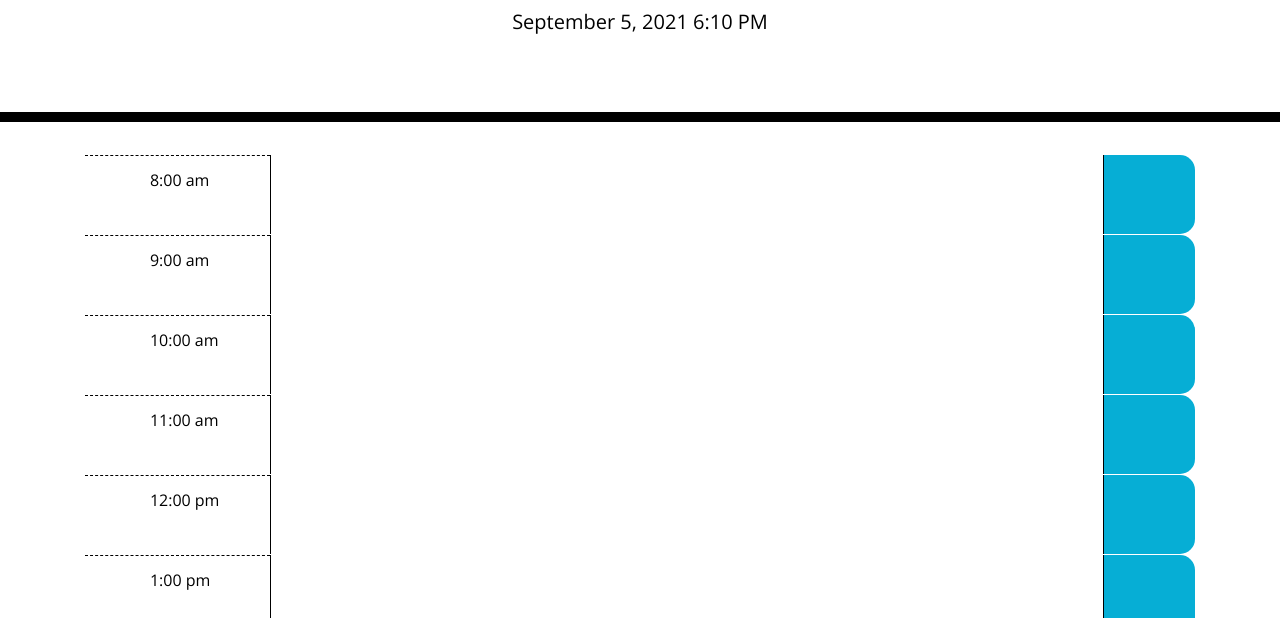
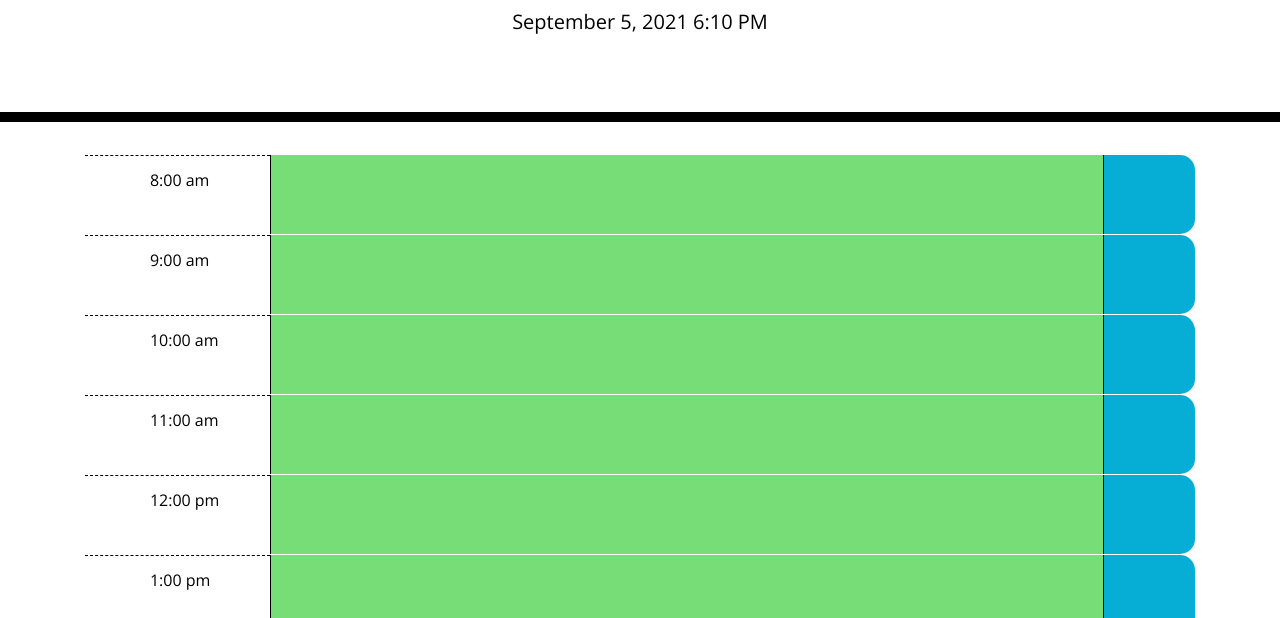
Before and after one commit to ForeytKL22/Weekly-schedule, a plain HTML site: page index.html in a window 1280 px wide. Shown: the part 182-800 px from the top of the page. Drawn offline with nearby package versions, Linux system fonts and the light colour scheme; a web font is replaced by a local one.

Commit message:
completed color codes

```diff
--- a/index.html
+++ b/index.html
@@ -43,7 +43,7 @@
           <div class="col-2 hour">
             8:00 am
           </div>
-          <textarea id="8-hour" class="col-9 description">
+          <textarea id="8" class="col-9 description">
           </textarea>
           <div class="col-1 saveBtn">
             <span class="oi oi-check ml-3"></span>
@@ -58,7 +58,7 @@
           <div class="col-2 hour">
             9:00 am
           </div>
-          <textarea id="9-hour" class="col-9 description">
+          <textarea id="9" class="col-9 description">
           </textarea>
           <div class="col-1 saveBtn">
             <span class="oi oi-check ml-3"></span>
@@ -73,7 +73,7 @@
           <div class="col-2 hour">
             10:00 am
           </div>
-          <textarea id="10-hour" class="col-9 description">
+          <textarea id="10" class="col-9 description">
           </textarea>
           <div class="col-1 saveBtn">
             <span class="oi oi-check ml-3"></span>
@@ -88,7 +88,7 @@
           <div class="col-2 hour">
             11:00 am
           </div>
-          <textarea id="11-hour" class="col-9 description">
+          <textarea id="11" class="col-9 description">
           </textarea>
           <div class="col-1 saveBtn">
             <span class="oi oi-check ml-3"></span>
@@ -103,7 +103,7 @@
           <div class="col-2 hour">
             12:00 pm
           </div>
-          <textarea id="12-hour" class="col-9 description">
+          <textarea id="12" class="col-9 description">
           </textarea>
           <div class="col-1 saveBtn">
             <span class="oi oi-check ml-3"></span>
@@ -118,7 +118,7 @@
           <div class="col-2 hour">
             1:00 pm
           </div>
-          <textarea id="1-hour" class="col-9 description">
+          <textarea id="13" class="col-9 description">
           </textarea>
           <div class="col-1 saveBtn">
             <span class="oi oi-check ml-3"></span>
@@ -133,7 +133,7 @@
           <div class="col-2 hour">
             2:00 pm
           </div>
-          <textarea id="2-hour" class="col-9 description">
+          <textarea id="14" class="col-9 description">
           </textarea>
           <div class="col-1 saveBtn">
             <span class="oi oi-check ml-3"></span>
@@ -148,7 +148,7 @@
           <div class="col-2 hour">
             3:00 pm
           </div>
-          <textarea id="3-hour" class="col-9 description">
+          <textarea id="15" class="col-9 description">
           </textarea>
           <div class="col-1 saveBtn">
             <span class="oi oi-check ml-3"></span>
@@ -163,7 +163,7 @@
           <div class="col-2 hour">
             4:00 pm
           </div>
-          <textarea id="4-hour" class="col-9 description">
+          <textarea id="16" class="col-9 description">
           </textarea>
           <div class="col-1 saveBtn">
             <span class="oi oi-check ml-3"></span>
@@ -178,7 +178,7 @@
           <div class="col-2 hour">
             5:00 pm
           </div>
-          <textarea id="5-hour" class="col-9 description">
+          <textarea id="17" class="col-9 description">
           </textarea>
           <div class="col-1 saveBtn">
             <span class="oi oi-check ml-3"></span>
--- a/script.js
+++ b/script.js
@@ -1,6 +1,5 @@
 var currentDate = moment().format('LLL');
 document.getElementById("currentDay").innerHTML = currentDate;
-
 
 
 
@@ -10,46 +9,50 @@ $(".saveBtn").on("click", function() {
     var hourBlock = $(this).prev().attr("id");
     var description = $(this).prev().val();
     localStorage.setItem(hourBlock, description);
-
 });
 
 
 var loadDescription = function() {
-    var retrieveDescription8 = localStorage.getItem("8-hour");
-    document.getElementById("8-hour").innerHTML = retrieveDescription8;
-    var retrieveDescription9 = localStorage.getItem("9-hour");
-    document.getElementById("9-hour").innerHTML = retrieveDescription9;
-    var retrieveDescription10 = localStorage.getItem("10-hour");
-    document.getElementById("10-hour").innerHTML = retrieveDescription10;
-    var retrieveDescription11 = localStorage.getItem("11-hour");
-    document.getElementById("11-hour").innerHTML = retrieveDescription11;
-    var retrieveDescription12 = localStorage.getItem("12-hour");
-    document.getElementById("12-hour").innerHTML = retrieveDescription12;
-    var retrieveDescription1 = localStorage.getItem("1-hour");
-    document.getElementById("1-hour").innerHTML = retrieveDescription1;
-    var retrieveDescription2 = localStorage.getItem("2-hour");
-    document.getElementById("2-hour").innerHTML = retrieveDescription2;
-    var retrieveDescription3 = localStorage.getItem("3-hour");
-    document.getElementById("3-hour").innerHTML = retrieveDescription3;
-    var retrieveDescription4 = localStorage.getItem("4-hour");
-    document.getElementById("4-hour").innerHTML = retrieveDescription4;
-    var retrieveDescription5 = localStorage.getItem("5-hour");
-    document.getElementById("5-hour").innerHTML = retrieveDescription5;
+    var retrieveDescription8 = localStorage.getItem("8");
+    document.getElementById("8").innerHTML = retrieveDescription8;
+    var retrieveDescription9 = localStorage.getItem("9");
+    document.getElementById("9").innerHTML = retrieveDescription9;
+    var retrieveDescription10 = localStorage.getItem("10");
+    document.getElementById("10").innerHTML = retrieveDescription10;
+    var retrieveDescription11 = localStorage.getItem("11");
+    document.getElementById("11").innerHTML = retrieveDescription11;
+    var retrieveDescription12 = localStorage.getItem("12");
+    document.getElementById("12").innerHTML = retrieveDescription12;
+    var retrieveDescription1 = localStorage.getItem("13");
+    document.getElementById("13").innerHTML = retrieveDescription1;
+    var retrieveDescription2 = localStorage.getItem("14");
+    document.getElementById("14").innerHTML = retrieveDescription2;
+    var retrieveDescription3 = localStorage.getItem("15");
+    document.getElementById("15").innerHTML = retrieveDescription3;
+    var retrieveDescription4 = localStorage.getItem("16");
+    document.getElementById("16").innerHTML = retrieveDescription4;
+    var retrieveDescription5 = localStorage.getItem("17");
+    document.getElementById("17").innerHTML = retrieveDescription5;
+};
+
+
+
+
+
+function colorTimes() {
+    for (let i = 8; i <= 17; i++) {
+        var checkHour = $('#' + i);
+        var currentHour = parseInt(moment().format('LT'));
+
+        if (i < currentHour) {
+            checkHour.addClass("past");
+        } else if (i === currentHour) {
+            checkHour.addClass("present");
+        } else {
+            checkHour.addClass("future");
+        }
+    }
 };
 
 loadDescription();
-
-
-
-// var colorTimes = function(time) {
-//     var timeSlot = $(time).find("")
-// }
-
-var checkHour = querySelector(".description");
-var currentHour = parseInt(moment().format('LT'));
-
-
-
-// $(".description").each(function(){
-//     if (currentHour < )
-// });
+colorTimes();
```
